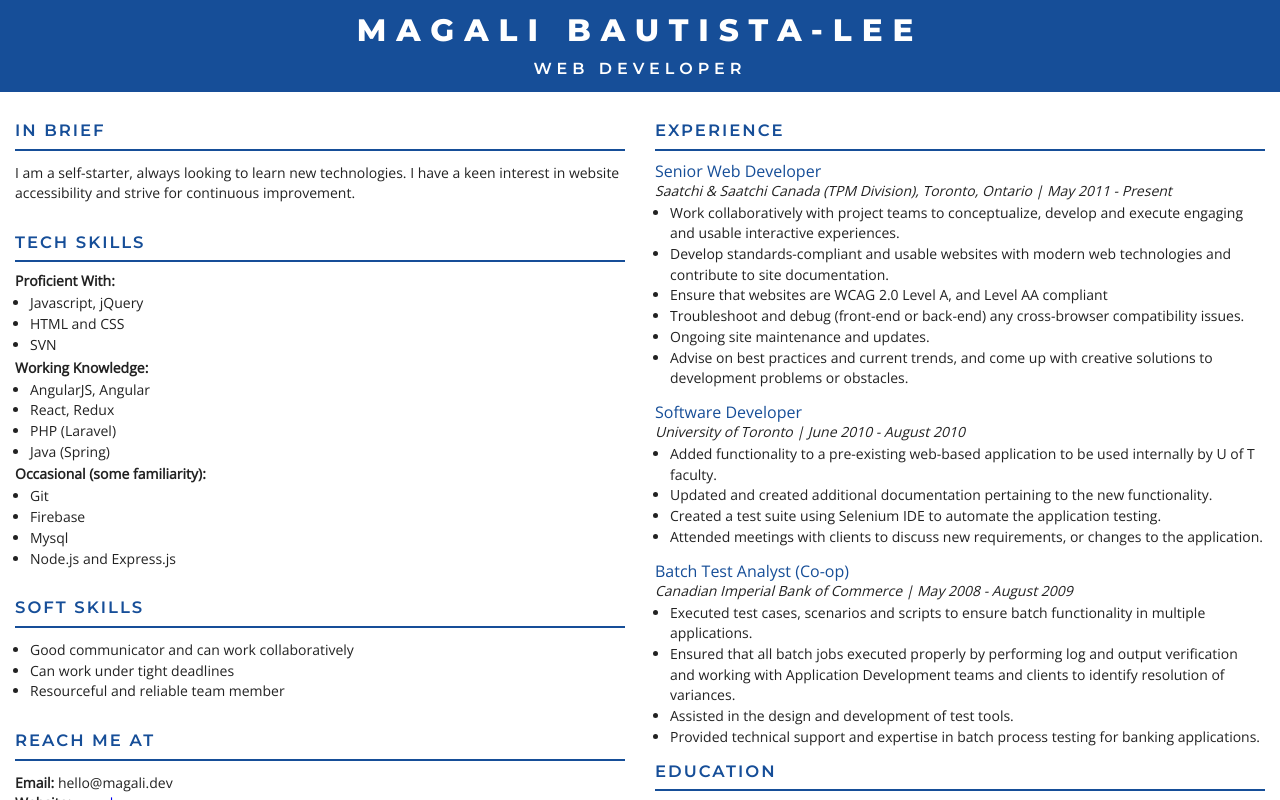
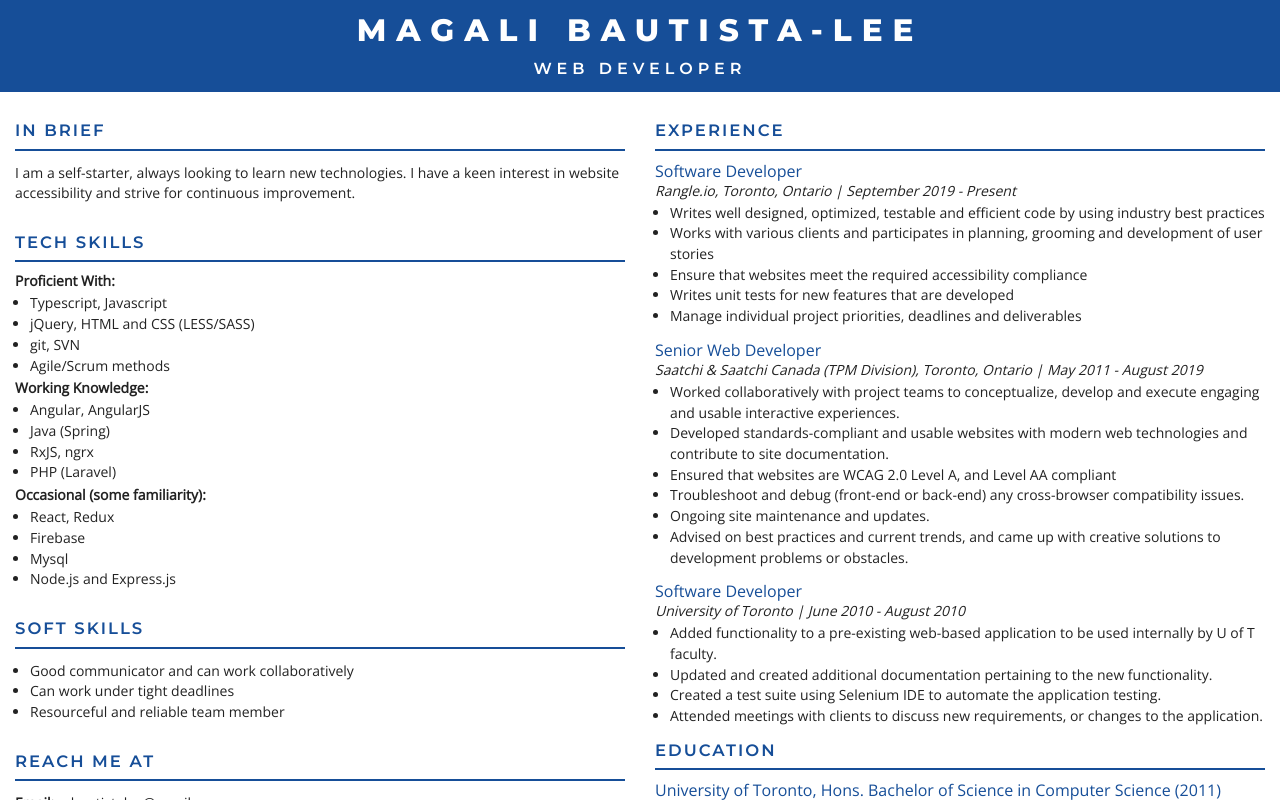
Before and after one commit to magz99/personal-website, a React (Create React App) app: page / in a window 1280 px wide. Shown: the top 800 px of the page. Built offline with nearby package versions, Linux system fonts and the light colour scheme.

Commit message:
June 2020 updates to resume (#11)

```diff
--- a/src/components/InfoSidebar.jsx
+++ b/src/components/InfoSidebar.jsx
@@ -39,20 +39,21 @@ const InfoSidebar = ({ displayFull }) => (
           <SectionTitle>Tech Skills</SectionTitle>
           <Subtitle>Proficient With:</Subtitle>
           <InfoList>
-            <li>Javascript, jQuery</li>
-            <li>HTML and CSS</li>
-            <li>SVN</li>
+            <li>Typescript, Javascript</li>
+            <li>jQuery, HTML and CSS (LESS/SASS)</li>
+            <li>git, SVN</li>
+            <li>Agile/Scrum methods</li>
           </InfoList>
           <Subtitle>Working Knowledge:</Subtitle>
           <InfoList>
-            <li>AngularJS, Angular</li>
-            <li>React, Redux</li>
+            <li>Angular, AngularJS</li>
+            <li>Java (Spring)</li>
+            <li>RxJS, ngrx</li>
             <li>PHP (Laravel)</li>
-            <li>Java (Spring)</li>
           </InfoList>
           <Subtitle>Occasional (some familiarity):</Subtitle>
           <InfoList>
-            <li>Git</li>
+            <li>React, Redux</li>
             <li>Firebase</li>
             <li>Mysql</li>
             <li>Node.js and Express.js</li>
--- a/src/components/ReachMeAt.jsx
+++ b/src/components/ReachMeAt.jsx
@@ -3,11 +3,11 @@ import styled from 'styled-components';
 
 import SectionTitle from '../styles/shared';
 
-const myEmail = () => 'hello@magali.dev';
+const myEmail = () => 'mbautistalee@gmail.com';
 const website = () => 'magzb.ca';
 const webUrl = () => 'https://www.magzb.ca';
 const myPhone = () => '(905) 782-1272';
-const myAddress = () => '26 Trowell Lane, Ajax ON, L1Z1K4';
+const myAddress = () => '30 Morewood Crescent, North York ON, M2K1L8';
 
 const InfoList = styled.ul`
   margin-bottom: 5px;
--- a/src/components/ResumeContent.jsx
+++ b/src/components/ResumeContent.jsx
@@ -35,26 +35,45 @@ const ResumeContent = () => (
     <div>
       <SectionTitle>Experience</SectionTitle>
       <JobSection>
-        <Subtitle>Senior Web Developer</Subtitle>
+        <Subtitle>Software Developer</Subtitle>
         <Description>
-          Saatchi &amp; Saatchi Canada (TPM Division), Toronto, Ontario | May 2011 - Present
+          Rangle.io, Toronto, Ontario | September 2019 - Present
         </Description>
         <JobList>
           <li>
-            Work collaboratively with project teams to conceptualize, develop and execute engaging
+            Writes well designed, optimized, testable and efficient code by using industry best practices
+          </li>
+          <li>
+            Works with various clients and participates in planning, grooming and development of user stories
+          </li>
+          <li>Ensure that websites meet the required accessibility compliance</li>
+          <li>
+            Writes unit tests for new features that are developed
+          </li>
+          <li>Manage individual project priorities, deadlines and deliverables</li>
+        </JobList>
+      </JobSection>
+      <JobSection>
+        <Subtitle>Senior Web Developer</Subtitle>
+        <Description>
+          Saatchi &amp; Saatchi Canada (TPM Division), Toronto, Ontario | May 2011 - August 2019
+        </Description>
+        <JobList>
+          <li>
+            Worked collaboratively with project teams to conceptualize, develop and execute engaging
             and usable interactive experiences.
           </li>
           <li>
-            Develop standards-compliant and usable websites with modern web technologies and
+            Developed standards-compliant and usable websites with modern web technologies and
             contribute to site documentation.
           </li>
-          <li>Ensure that websites are WCAG 2.0 Level A, and Level AA compliant</li>
+          <li>Ensured that websites are WCAG 2.0 Level A, and Level AA compliant</li>
           <li>
             Troubleshoot and debug (front-end or back-end) any cross-browser compatibility issues.
           </li>
           <li>Ongoing site maintenance and updates.</li>
           <li>
-            Advise on best practices and current trends, and come up with creative solutions to
+            Advised on best practices and current trends, and came up with creative solutions to
             development problems or obstacles.
           </li>
         </JobList>
@@ -72,26 +91,6 @@ const ResumeContent = () => (
           <li>
             Attended meetings with clients to discuss new requirements, or changes to the
             application.
-          </li>
-        </JobList>
-      </JobSection>
-      <JobSection>
-        <Subtitle>Batch Test Analyst (Co-op)</Subtitle>
-        <Description>Canadian Imperial Bank of Commerce | May 2008 - August 2009</Description>
-        <JobList>
-          <li>
-            Executed test cases, scenarios and scripts to ensure batch functionality in multiple
-            applications.
-          </li>
-          <li>
-            Ensured that all batch jobs executed properly by performing log and output verification
-            and working with Application Development teams and clients to identify resolution of
-            variances.
-          </li>
-          <li>Assisted in the design and development of test tools.</li>
-          <li>
-            Provided technical support and expertise in batch process testing for banking
-            applications.
           </li>
         </JobList>
       </JobSection>
```
Also changed, not shown: 1 other file (tests, documents, lock files or other folders).
